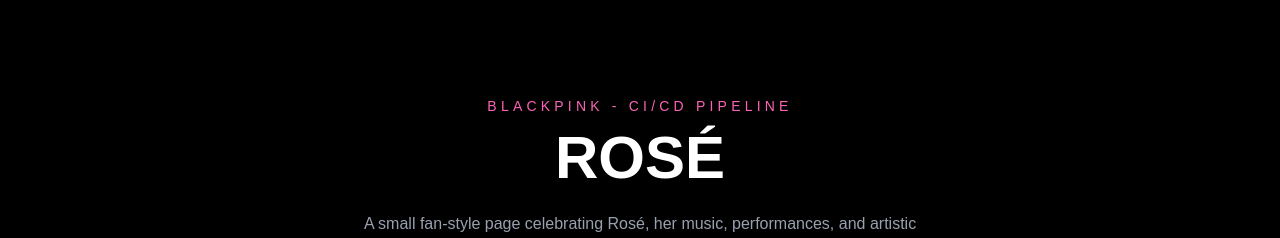
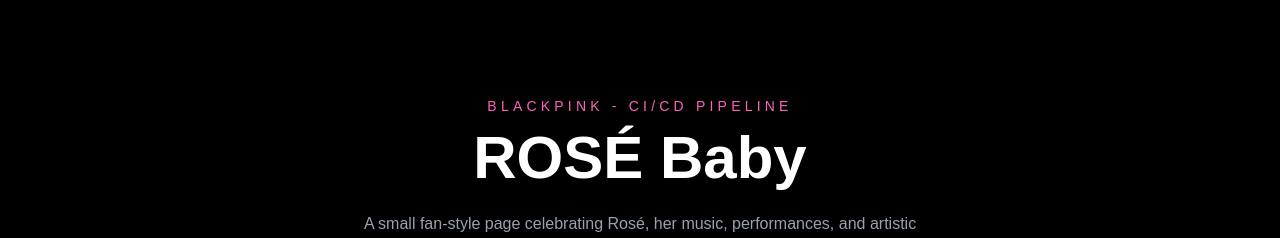
Before and after one commit to Tipdalin/rosie, a Next.js app: page / in a window 1280 px wide. Shown: the top 238 px of the page. Built offline with nearby package versions, Linux system fonts and the light colour scheme.

Commit message:
Add text

```diff
--- a/app/page.tsx
+++ b/app/page.tsx
@@ -31,7 +31,7 @@
           BLACKPINK - CI/CD Pipeline
         </p>
 
-        <h1 className="text-6xl font-bold">ROSÉ</h1>
+        <h1 className="text-6xl font-bold">ROSÉ Baby</h1>
 
         <p className="mx-auto mt-6 max-w-xl text-gray-400">
           A small fan-style page celebrating Rosé, her music,
```
